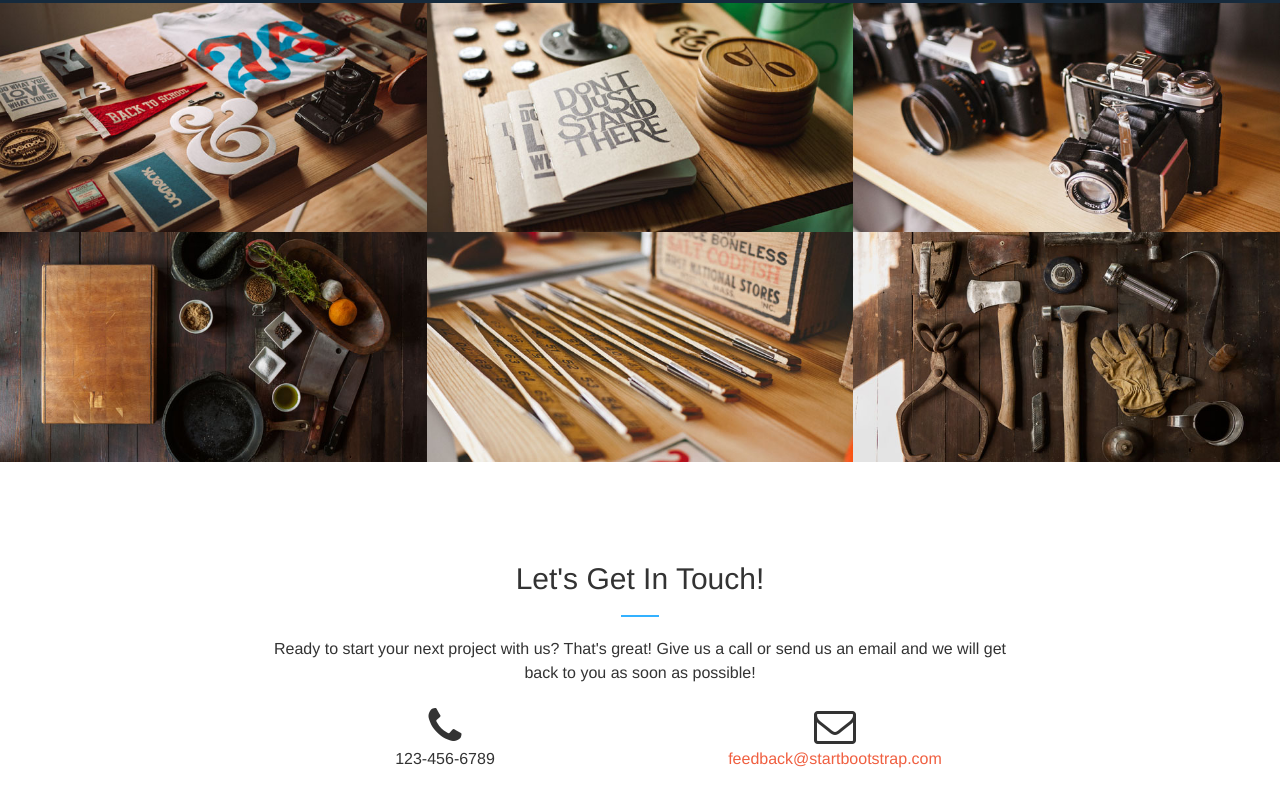
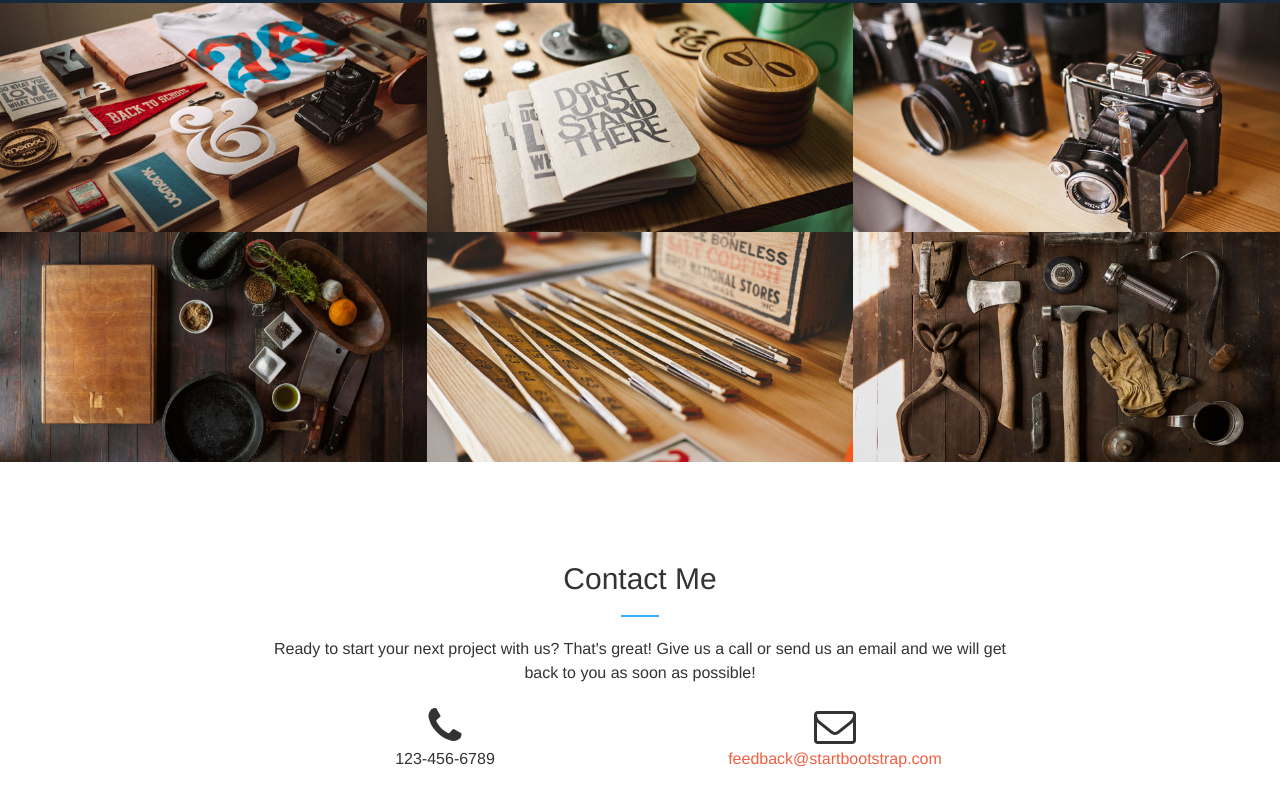
Before and after one commit to JustinRegiReyes/justinregireyes.github.io, a plain HTML site: page index.html in a window 1280 px wide. Shown: the part 1695-2502 px from the top of the page. Drawn offline with nearby package versions, Linux system fonts and the light colour scheme; a web font is replaced by a local one.

Commit message:
Changed to Contact Me

```diff
--- a/index.html
+++ b/index.html
@@ -282,7 +282,7 @@
         <div class="container">
             <div class="row">
                 <div class="col-lg-8 col-lg-offset-2 text-center">
-                    <h2 class="section-heading">Let's Get In Touch!</h2>
+                    <h2 class="section-heading">Contact Me</h2>
                     <hr class="primary">
                     <p>Ready to start your next project with us? That's great! Give us a call or send us an email and we will get back to you as soon as possible!</p>
                 </div>
```
